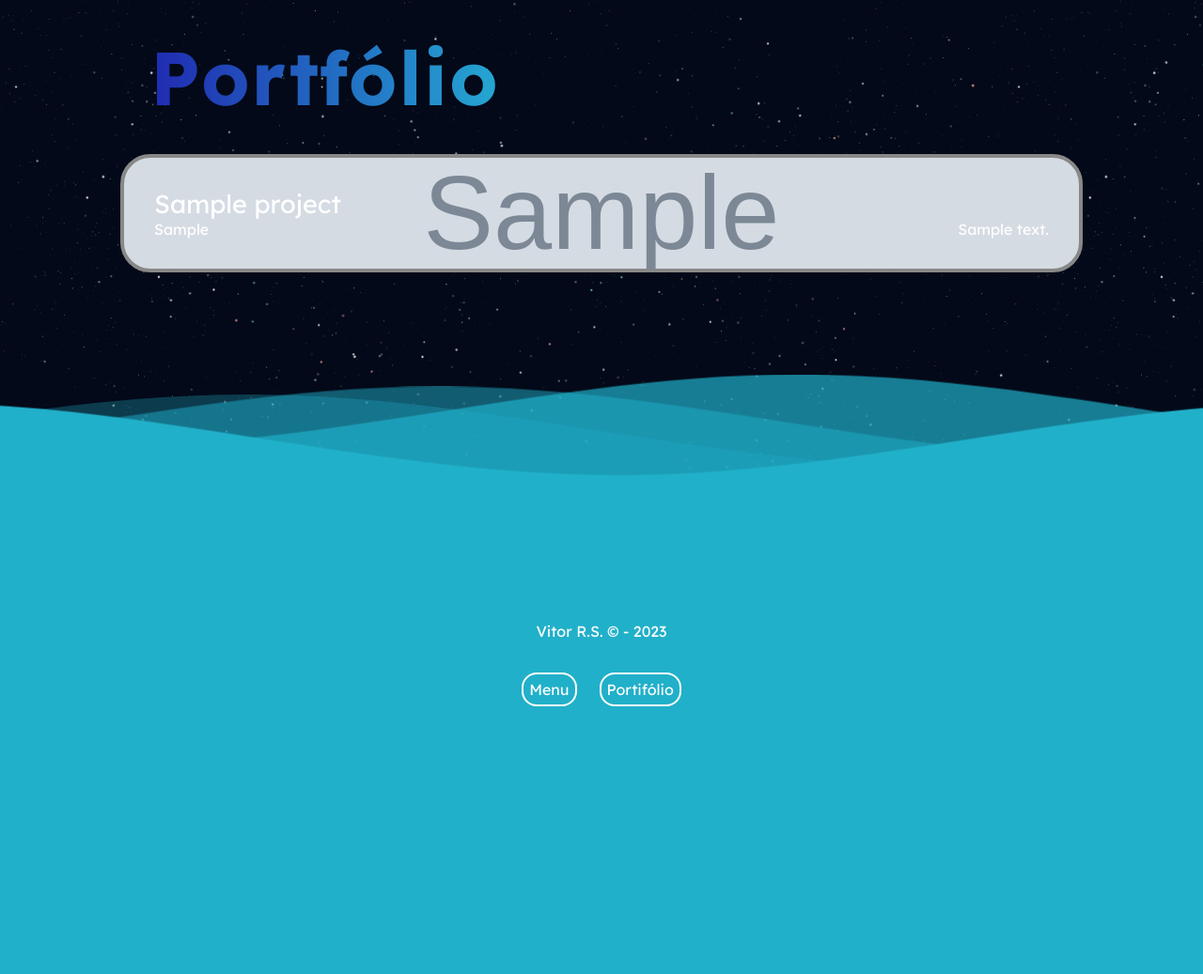
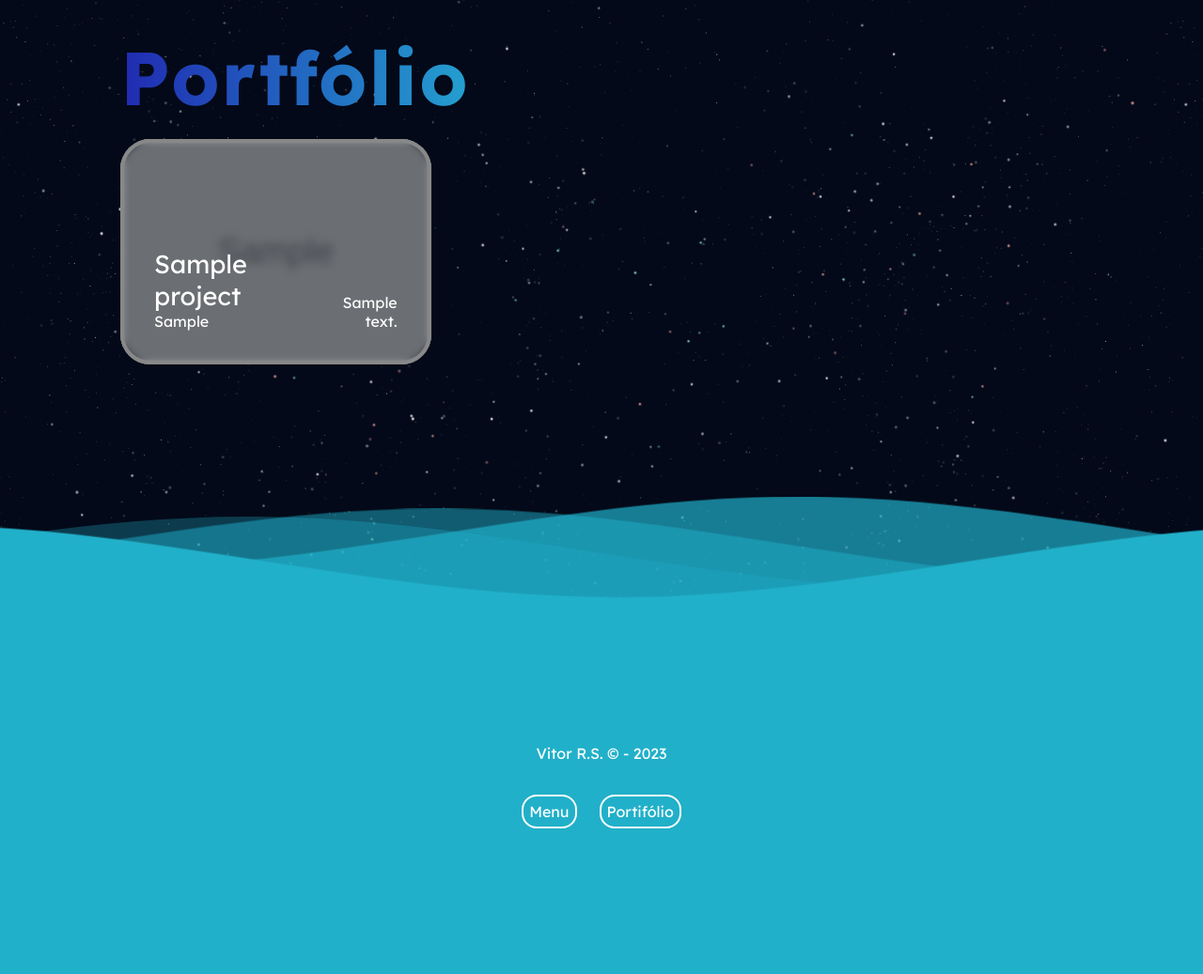
Before and after one commit to TRIbuto2020/agualidade, a Django app: page /portfolio/ in a window 1280 px wide. Shown: the whole page at 94% size. Before the commit the page ends 752 px from the top, so only its background shows below. Run offline with Django 4.2, Linux system fonts and the light colour scheme; tables that the repository leaves empty hold one stand-in row (values such as "Sample post"); grey boxes marked "Sample" are stand-in pictures.

Commit message:
Portfolio list done

```diff
--- a/agualidade_site/portfolio/models.py
+++ b/agualidade_site/portfolio/models.py
@@ -9,9 +9,11 @@
     title = models.CharField(max_length=200)
 
     tech = models.CharField(
-        max_length=100,
+        max_length=30,
         help_text="Enter a summary of the technologies used in the project",
     )
+
+    smdesc = models.CharField(max_length=100, default="Um site feito por mim...")
 
     summary = models.TextField(
         max_length=1000, help_text="Enter a brief description of the project"
--- a/agualidade_site/portfolio/static/css/portfolio.css
+++ b/agualidade_site/portfolio/static/css/portfolio.css
@@ -1,26 +1,63 @@
 .title {
-    margin: 32px;
+    margin-top: 32px;
 }
 
 .projects {
     list-style: none;
+    display: grid;
+    grid-template-columns: 1fr 1fr 1fr;
+    gap: 16px;
+    max-width: 100Vw;
 }
 
 .project {
-    border: 4px solid;
     border-radius: 32px;
-    padding: 32px;
     background-size: cover;
     background-position: center;
     background-repeat: no-repeat;
+    position: relative;
+    height: 240px;
+    margin-bottom: 32px;
+}
+
+.project:hover .filter {
+    backdrop-filter: blur(1px) brightness(90%);
+    transition: 0.5s all linear;
+}
+
+.filter {
+    border: 4px solid;
+    padding: 32px;
+    backdrop-filter: blur(5px) brightness(50%);
     display: flex;
     justify-content: space-between;
     align-items: flex-end;
+    height: 100%;
+    width: 100%;
+    border-radius: 32px;
+    transition: 0.5s all linear;
 }
 
+.right {
+    max-width: 50%;
+}
 
+.right p {
+    text-align: right;
+}
 
 .project__title {
     font-size: 1.7rem;
     display: block;
 }
+
+@media (max-width: 780px) {
+    .projects {
+        grid-template-columns: 1fr;
+        gap: 0;
+    }
+
+    .right {
+        display: none;
+    }
+}
--- a/agualidade_site/portfolio/static/css/styles.css
+++ b/agualidade_site/portfolio/static/css/styles.css
@@ -28,12 +28,12 @@
 }
 
 @media (max-width: 780px) {
-    section .section__title {
-        font-size: 3rem
+    .text {
+        font-size: 1.3rem
     }
 
-    .text {
-        font-size: 1.3rem
+    .title {
+        font-size: 3rem;
     }
 }
 
--- a/agualidade_site/portfolio/templates/portfolio/project_list.html
+++ b/agualidade_site/portfolio/templates/portfolio/project_list.html
@@ -13,16 +13,18 @@
             {% if project_list %}
             <ul class="projects" data-aos="zoom-in-up" data-aos-duration="3000">
             {% for project in project_list %}
-                <li style="border-color: {{project.color}}; background-image: url('static/img/uploads/{{project.thumb}}');" class="project">
+                <li style="background-image: url('static/img/uploads/{{project.thumb}}');" class="project">
+                    <a href="{{ project.get_absolute_url }}" class="filter" style="border-color: {{project.color}};">
                         <div class="left">
                             <p class="project__title">
-                            <a href="{{ project.get_absolute_url }}">{{ project.title }}</a>
+                                {{ project.title }}
                             </p>
                             <p>{{ project.tech }}</p>
                         </div>
-                    <div class="left">
-                        <p>{{project.summary}}</p>
+                        <div class="right">
+                            <p>{{project.smdesc}}</p>
                         </div>
+                    </a>
                 </li>
             {% endfor %}
             </ul>
```
Also changed, not shown: agualidade_site/portfolio/admin.py (+8 -1 lines), agualidade_site/portfolio/static/img/uploads/profile.jfif (deleted), 1 other file. Lines whose indentation alone changed are shown as unchanged.
